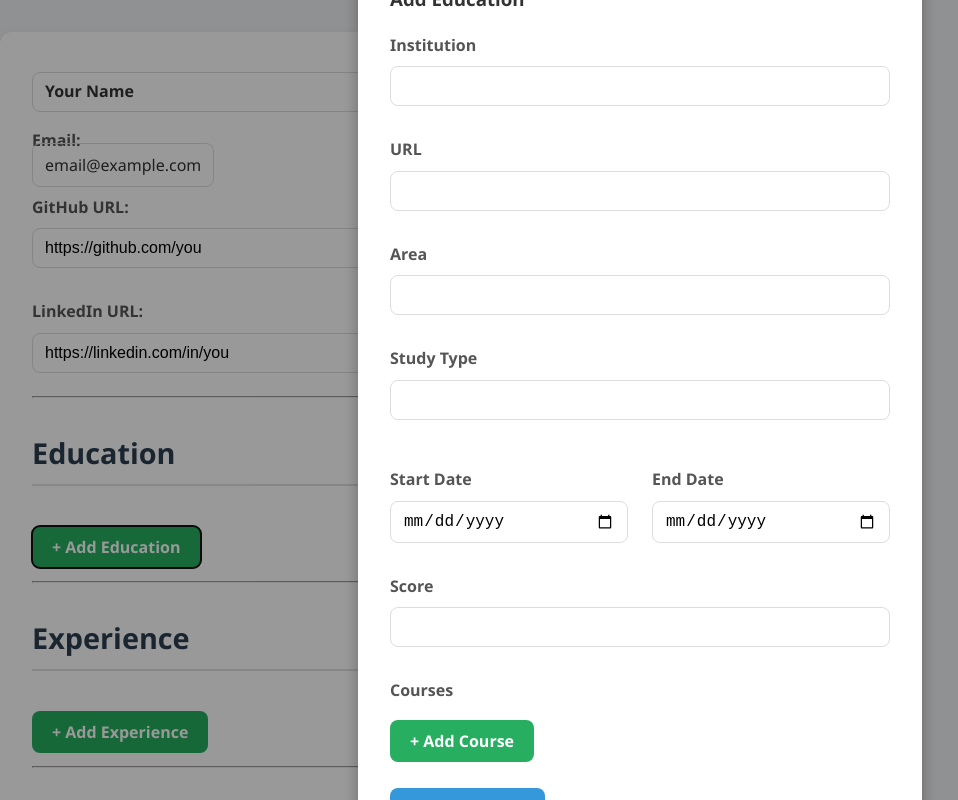
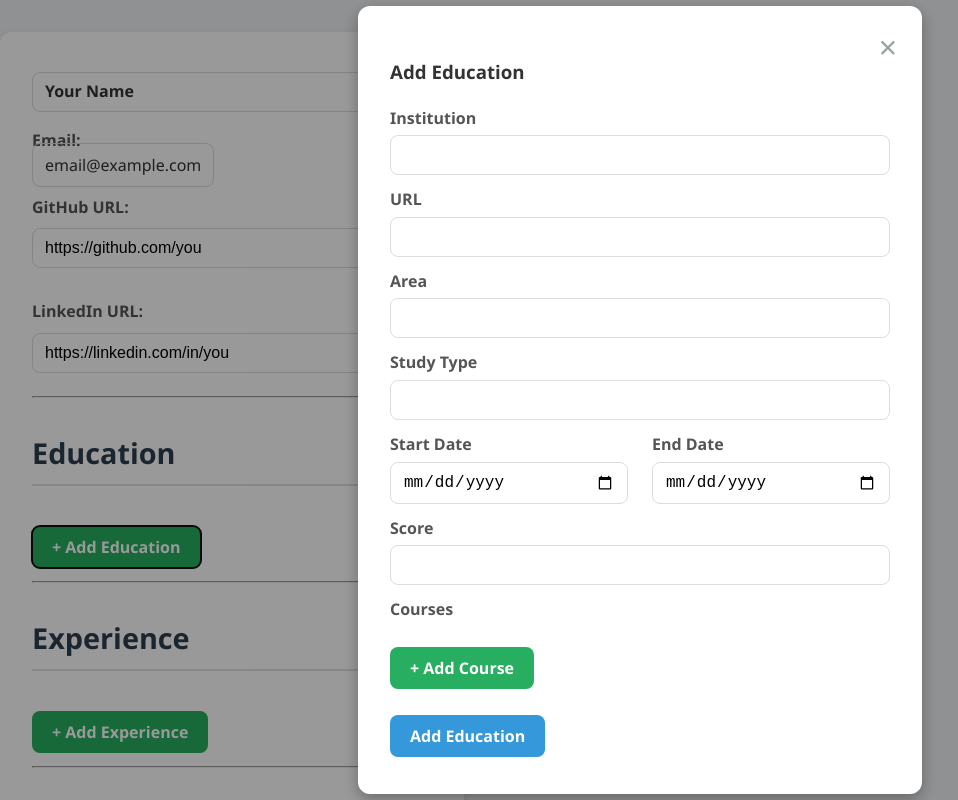
Before and after one commit to NKMith/Resume-Flow, a React (Vite) app: page / in a window 1280 px wide. Both pictures are taken after a click on the button "+ Add Education". Shown: the top 800 px of the page, without its empty margins (0-958 px from the left). Built offline with nearby package versions, Linux system fonts and the light colour scheme; the HTML template or start-up script is replaced by a standard one.

Commit message:
Edit Education so it uses same format as Experience and Project

```diff
--- a/src/components/EducationForm.tsx
+++ b/src/components/EducationForm.tsx
@@ -57,19 +57,27 @@ export const EducationForm: React.FC<Props> = ({ initialData, onSave }) => {
 
   return (
     <div>
+      <div className="form-field-group">
         <label>Institution</label>
         <input value={institution} onChange={(e) => setInstitution(e.target.value)} />
+      </div>
 
+      <div className="form-field-group">
         <label>URL</label>
         <input value={url} onChange={(e) => setUrl(e.target.value)} />
+      </div>
 
+      <div className="form-field-group">
         <label>Area</label>
         <input value={area} onChange={(e) => setArea(e.target.value)} />
+      </div>
 
+      <div className="form-field-group">
         <label>Study Type</label>
         <input value={studyType} onChange={(e) => setStudyType(e.target.value)} />
+      </div>
 
-      <div className="date-fields">
+      <div className="date-fields form-field-group">
         <div className="date-field-group">
           <label>Start Date</label>
           <input type="date" value={startDate} onChange={(e) => setStartDate(e.target.value)} />
@@ -80,9 +88,12 @@ export const EducationForm: React.FC<Props> = ({ initialData, onSave }) => {
         </div>
       </div>
 
+      <div className="form-field-group">
         <label>Score</label>
         <input value={score} onChange={(e) => setScore(e.target.value)} />
+      </div>
 
+      <div className="form-field-group">
         <label>Courses</label>
         <div className="bullets-container">
           {courses.map((course, i) => (
@@ -97,6 +108,7 @@ export const EducationForm: React.FC<Props> = ({ initialData, onSave }) => {
           ))}
           <button type="button" className="button button-secondary add-button" onClick={addCourse}>+ Add Course</button>
         </div>
+      </div>
 
       <div className="button-group">
         <button type="button" className="button button-primary" onClick={handleSubmit}>
--- a/src/components/EducationList.tsx
+++ b/src/components/EducationList.tsx
@@ -4,26 +4,25 @@ import type { Education } from "../types";
 interface Props {
   education: Education[];
   onEdit: (edu: Education) => void;
-  // Add the onDelete prop here
   onDelete: (id: string) => void;
+  // Added the new prop for showing courses
+  onShowBullets: (bullets: string[], title: string) => void;
 }
 
-export const EducationList: React.FC<Props> = ({ education, onEdit, onDelete }) => {
+export const EducationList: React.FC<Props> = ({ education, onEdit, onDelete, onShowBullets }) => {
   return (
     <div>
       {education.map((edu) => (
-        <div key={edu.id} className="education-entry">
+        <div key={edu.id} className="list-item">
           <h4>{edu.institution} - {edu.studyType}</h4>
           <p>{edu.area}</p>
           <p>{edu.startDate} — {edu.endDate}</p>
           <p>Score: {edu.score}</p>
-          {edu.courses.length > 0 && (
-            <ul>
-              {edu.courses.map((course, i) => <li key={i}>{course}</li>)}
-            </ul>
-          )}
-          <button onClick={() => onEdit(edu)}>Edit</button>
-          <button onClick={() => onDelete(edu.id)}>Delete</button>
+          <div className="item-actions">
+            <button className="button button-secondary" onClick={() => onEdit(edu)}>Edit</button>
+            <button className="button button-danger" onClick={() => onDelete(edu.id)}>Delete</button>
+            <button className="button button-secondary" onClick={() => onShowBullets(edu.courses, `${edu.institution} Courses`)}>Show Courses</button>
+          </div>
         </div>
       ))}
     </div>
--- a/src/components/ResumeEditor.tsx
+++ b/src/components/ResumeEditor.tsx
@@ -215,6 +215,7 @@ export const ResumeEditor: React.FC = () => {
         education={resume.education || []}
         onEdit={handleEditEducation}
         onDelete={handleDeleteEducation}
+        onShowBullets={handleShowBullets} // Added this prop
       />
       <button className="button button-primary add-button" onClick={() => { setIsEducationModalOpen(true); setEditingEducation(null); }}>
         + Add Education
--- a/style.css
+++ b/style.css
@@ -56,10 +56,25 @@ input:focus,
   box-shadow: 0 0 5px rgba(52, 152, 219, 0.5);
 }
 
+/* Container for a compact form field group */
+.form-field-group {
+  margin-bottom: 12px; /* Consistent space between each field group */
+}
+
+/* Reset default margins on elements inside a form group for a compact layout */
+.form-field-group label {
+  margin-top: 0;
+}
+
+.form-field-group input {
+  margin-bottom: 0;
+  margin-top: 4px;
+}
+
 .date-fields {
   display: flex;
   gap: 1.5rem;
-  margin-top: 1rem;
+  margin-top: 0;
 }
 
 .date-field-group {
@@ -137,6 +152,10 @@ input:focus,
 }
 
 /* Bullet Point Styles */
+.bullets-container {
+  margin-top: 0.5rem;
+}
+
 .bullet-wrapper {
   display: flex;
   align-items: center;
@@ -146,6 +165,7 @@ input:focus,
 
 .bullet-point-input {
   flex: 1;
+  margin: 0; /* Override general input margin */
 }
 
 .delete-bullet-btn {
@@ -174,13 +194,13 @@ input:focus,
 
 /* Modals */
 .modal {
-  position: fixed; /* Changed from relative to fixed */
+  position: fixed;
   z-index: 1000;
   left: 0;
   top: 0;
   width: 100%;
   height: 100%;
-  background-color: rgba(0, 0, 0, 0.4); /* Dim the background */
+  background-color: rgba(0, 0, 0, 0.4);
   display: flex;
   align-items: center;
   justify-content: center;
@@ -191,7 +211,7 @@ input:focus,
   border-radius: 12px;
   box-shadow: 0 5px 15px rgba(0, 0, 0, 0.3);
   padding: 2rem;
-  max-width: 500px; /* Added max-width for better look */
+  max-width: 500px;
   width: 90%;
   position: relative;
 }
```
Lines whose indentation alone changed are shown as unchanged.
